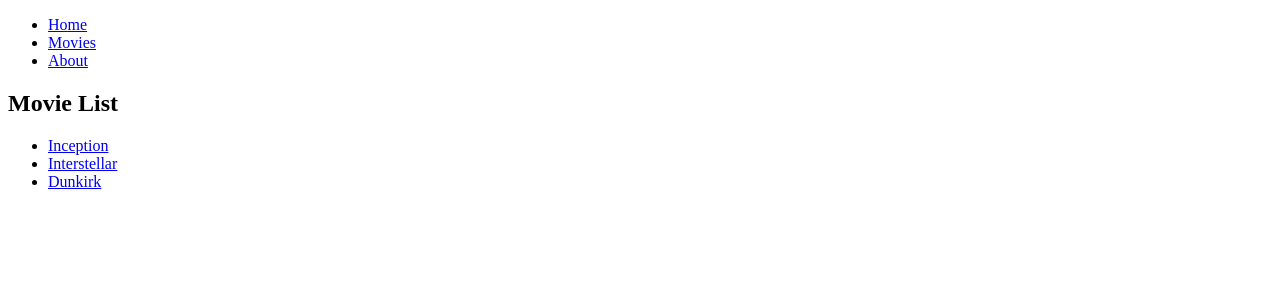
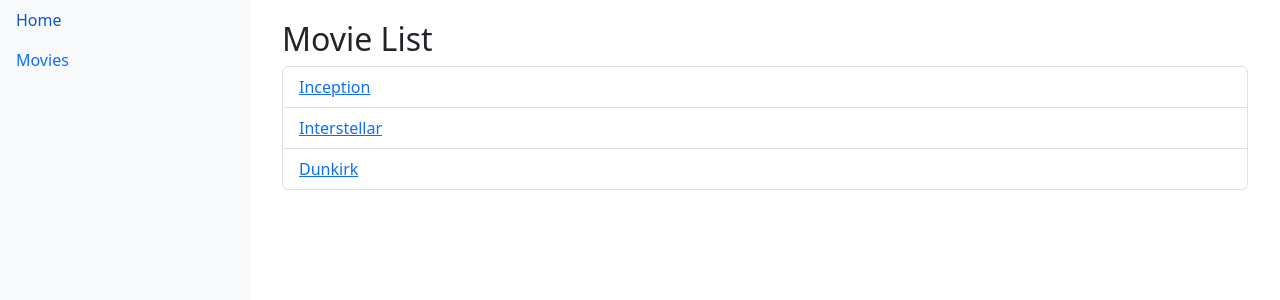
Before and after one commit to manavpandya/movie-library-tdd-example, a React (Create React App) app: page /movies in a window 1280 px wide. Shown: the top 300 px of the page. Built offline with nearby package versions, Linux system fonts and the light colour scheme.

Commit message:
Added boostrap and styings to the nav and a container

```diff
--- a/package.json
+++ b/package.json
@@ -3,6 +3,7 @@
   "version": "0.1.0",
   "private": true,
   "dependencies": {
+    "bootstrap": "^5.3.3",
     "react": "^18.3.1",
     "react-dom": "^18.3.1",
     "react-router-dom": "^6.26.0",
--- /dev/null
+++ b/src/App.css
@@ -0,0 +1,21 @@
+/* src/App.css */
+body {
+    margin: 0;
+}
+
+.d-flex {
+    display: flex;
+}
+
+.sidebar {
+    width: 250px;
+    height: 100vh;
+    position: fixed;
+}
+
+.main-content {
+    margin-left: 250px;
+    padding: 20px;
+    width: calc(100% - 250px);
+    overflow: auto;
+}
--- a/src/App.js
+++ b/src/App.js
@@ -1,21 +1,33 @@
+// src/App.js
 import React from 'react';
-import { BrowserRouter as Router, Route, Routes } from 'react-router-dom';
-import SideNav from './components/SideNav';
+import { Routes, Route, Link } from 'react-router-dom';
+import Movies from './pages/Movies';
 import Home from './components/Home';
-import MovieList from './pages/Movies';
+import './App.css';
 
-function App() {
+const App = () => {
   return (
-    <Router>
-      <div className="App">
-        <SideNav />
+    <div className="d-flex">
+      <nav className="bg-light sidebar">
+        <div className="sidebar-sticky">
+          <ul className="nav flex-column">
+            <li className="nav-item">
+              <Link className="nav-link" to="/">Home</Link>
+            </li>
+            <li className="nav-item">
+              <Link className="nav-link" to="/movies">Movies</Link>
+            </li>
+          </ul>
+        </div>
+      </nav>
+      <div className="main-content">
         <Routes>
           <Route path="/" element={<Home />} />
-          <Route path="/movies/*" element={<MovieList />} />
+          <Route path="/movies/*" element={<Movies />} />
         </Routes>
       </div>
-    </Router>
+    </div>
   );
-}
+};
 
 export default App;
--- a/src/components/Home.js
+++ b/src/components/Home.js
@@ -1,9 +1,8 @@
+// src/pages/Home.js
 import React from 'react';
 
-const Home = () => (
-    <div>
-        <h1>Home Page</h1>
-    </div>
-);
+const Home = () => {
+    return <h1>Welcome to the Movie Library</h1>;
+};
 
 export default Home;
--- a/src/components/MovieList.js
+++ b/src/components/MovieList.js
@@ -1,3 +1,4 @@
+// src/components/MovieList.js
 import React from 'react';
 import { Link } from 'react-router-dom';
 
@@ -9,9 +10,9 @@
     return (
         <div>
             <h2>Movie List</h2>
-            <ul>
+            <ul className="list-group">
                 {movies.map(movie => (
-                    <li key={movie.id}>
+                    <li key={movie.id} className="list-group-item">
                         <Link to={`/movies/${movie.id}`}>{movie.title}</Link>
                     </li>
                 ))}
--- a/src/index.js
+++ b/src/index.js
@@ -1,13 +1,15 @@
+import 'bootstrap/dist/css/bootstrap.min.css';
 import React from 'react';
 import ReactDOM from 'react-dom/client';
+import { BrowserRouter } from 'react-router-dom';
 import App from './App';
 import reportWebVitals from './reportWebVitals';
 
 const root = ReactDOM.createRoot(document.getElementById('root'));
 root.render(
-  <React.StrictMode>
+  <BrowserRouter>
     <App />
-  </React.StrictMode>
+  </BrowserRouter>,
 );
 
 // If you want to start measuring performance in your app, pass a function
--- a/src/pages/Movies.js
+++ b/src/pages/Movies.js
@@ -24,12 +24,12 @@
     };
 
     return (
-        <>
+        <div className="container">
             <Routes>
                 <Route path="/" element={<MovieList movies={movies} />} />
                 <Route path=":id" element={<MovieDetailsWrapper />} />
             </Routes>
-        </>
+        </div>
     );
 };
 
```
Also changed, not shown: 1 other file (tests, documents, lock files or other folders).
